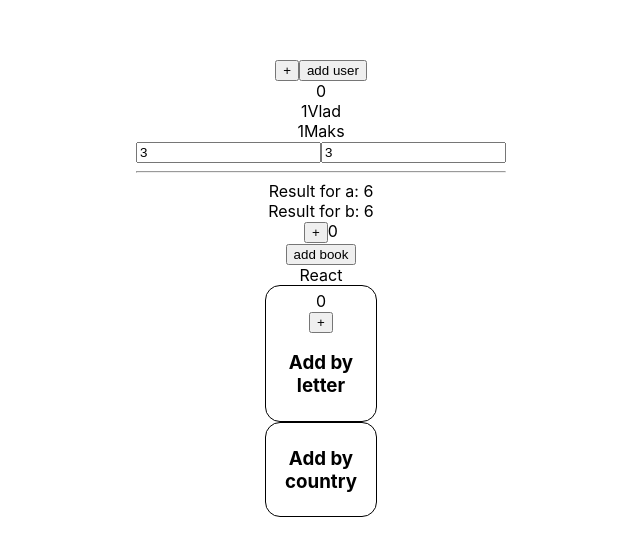
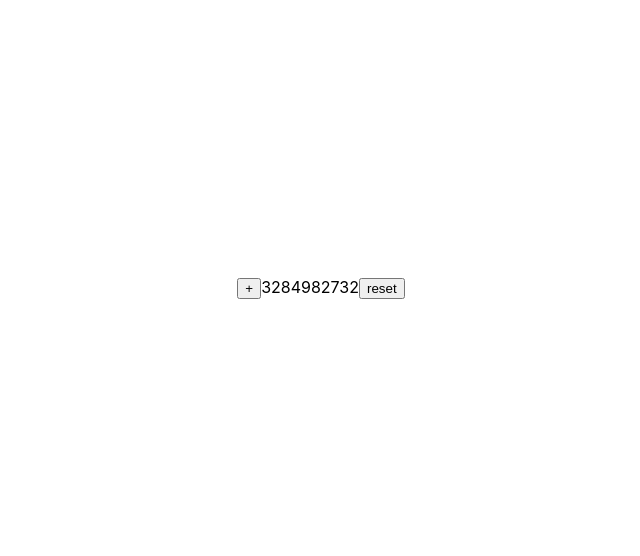
Before and after one commit to manchikooo/react-kabzda, a React (Create React App) app: page / in a window 1280 px wide. Shown: the part 112-668 px from the top of the page, without its empty margins (319-959 px from the left). Built offline with nearby package versions, Linux system fonts and the light colour scheme.

Commit message:
learning pumped UseState. (не перерисовывается и схоже с useMemo)

```diff
--- a/src/App.tsx
+++ b/src/App.tsx
@@ -3,7 +3,8 @@ import './App.css';
 import {SCountry} from "./components/Select/SelectCountry";
 import {SelectLetter} from "./components/Select/SelectLetter";
 import {Example1} from "./components/ReactMemo";
-import {ExampleUseMemo, LikeUseCallback} from "./components/UseMemo";
+import {ExampleUseMemo, LikeUseCallback} from "./components/UseMemoUseCallback";
+import UseState from "./components/UseState/UseState";
 
 
 function App(props: any) {
@@ -43,21 +44,23 @@ function App(props: any) {
 
     return (
         <div className={'App'}>
-            <Example1/>
-            <ExampleUseMemo/>
-            <LikeUseCallback/>
+            <UseState/>
+
+            {/*<Example1/>*/}
+            {/*<ExampleUseMemo/>*/}
+            {/*<LikeUseCallback/>*/}
             {/*<Select*/}
             {/*    // value={1}*/}
             {/*    setSelectValue={setSelectValue}*/}
             {/*    selectValue={selectValue}*/}
             {/*    items={items}*/}
             {/*/>*/}
-            <SLetter setSelectValue={setSelectLetter}
-                     selectValue={selectLetter}
-                     items={filteredItemsByLetter}/>
-            <SCountry setSelectValue={setSelectCountry}
-                      selectValue={selectCountry}
-                      items={filteredItemsByCountry}/>
+            {/*<SLetter setSelectValue={setSelectLetter}*/}
+            {/*         selectValue={selectLetter}*/}
+            {/*         items={filteredItemsByLetter}/>*/}
+            {/*<SCountry setSelectValue={setSelectCountry}*/}
+            {/*          selectValue={selectCountry}*/}
+            {/*          items={filteredItemsByCountry}/>*/}
             {/*<ControlledInput/>*/}
             {/*<ControlledCheckbox/>*/}
             {/*<ControlledSelect/>*/}
--- /dev/null
+++ b/src/components/UseState/UseState.tsx
@@ -0,0 +1,24 @@
+import React, {useMemo, useState} from 'react';
+
+let generateData = () => {
+    console.log('generateData')
+    return 3284982732
+}
+
+const UseState = () => {
+    console.log('UseState')
+
+    // const initValue = useMemo(generateData, [])
+
+    const [counter, setCounter] = useState(generateData) // реакт вызовет функцию единожды, запомнит значение, которое она вернет и засетает его в значение стейта. Дальше будет меняться значение в стейте и функция повторно вызываться не будет. Работает схоже с useMemo
+
+    return (
+        <>
+            <button onClick={() => setCounter(counter + 1)}>+</button>
+            {counter}
+            <button onClick={() => setCounter(0)}>reset</button>
+        </>
+    );
+};
+
+export default UseState;
```
Also changed, not shown: src/components/UseMemoUseCallback.tsx (renamed from src/components/UseMemo.tsx).
